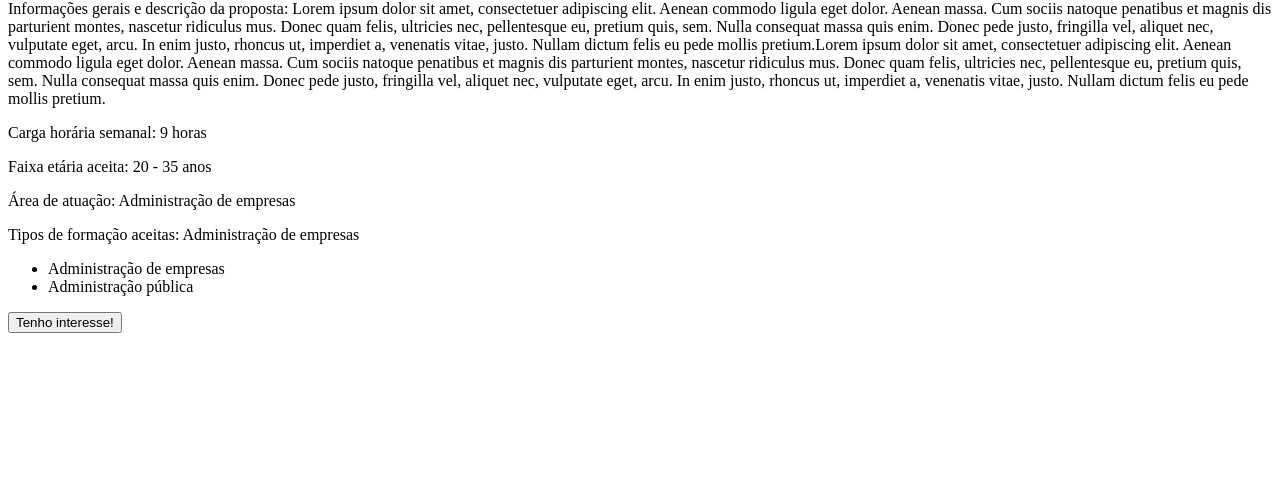
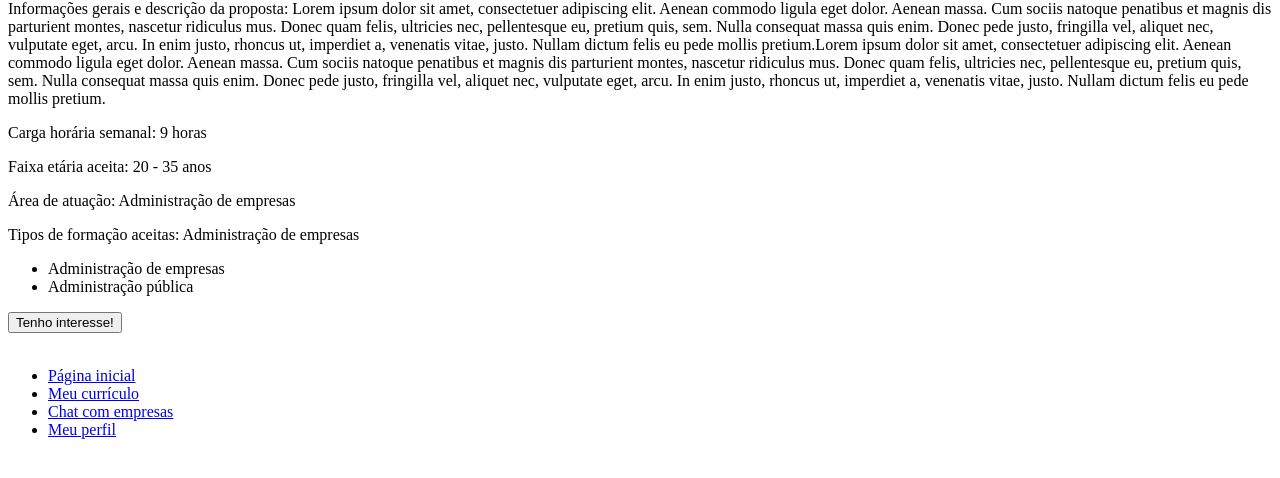
Before and after one commit to RaphaCBa9/procurestagio, a plain HTML site: page fluxo de telas/empresa1.html in a window 1280 px wide. Shown: the part 176-654 px from the top of the page. Drawn offline with Linux system fonts and the light colour scheme.

Commit message:
arrumando empresa1

```diff
--- a/fluxo de telas/empresa1.html
+++ b/fluxo de telas/empresa1.html
@@ -54,6 +54,14 @@
             </form><br>
         </nav>
     </header>
+    <footer>
+        <ul>
+            <li><a href="index.html">Página inicial</a></li>
+            <li><a href="curriculo.html">Meu currículo</a></li>
+            <li><a href="chat.html">Chat com empresas</a></li>
+            <li><a href="perfil.html">Meu perfil</a></li>
+        </ul>
+    </footer>
 </body>
 
 </html>
```
